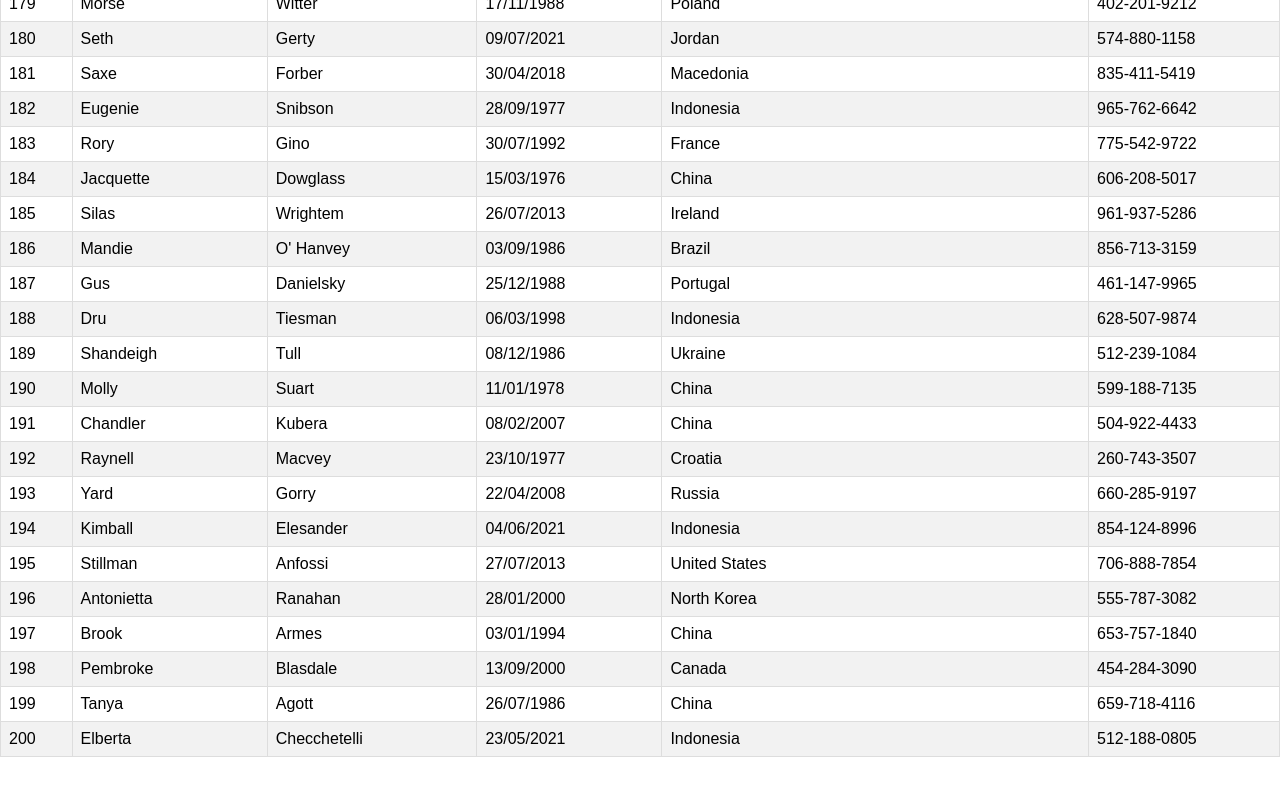
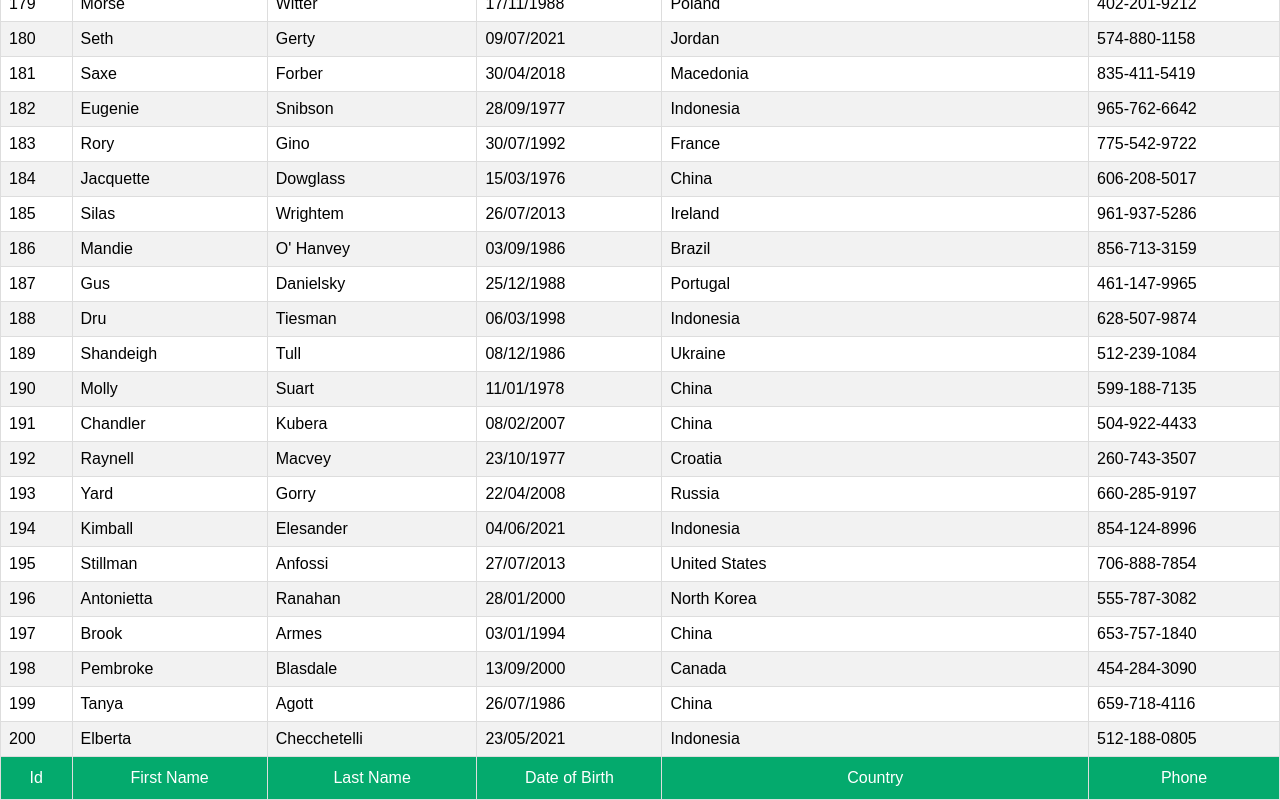
Before and after one commit to KoichaDev/React-Pagination, a React (Create React App) app: page / in a window 1280 px wide. Shown: the part 6287-7087 px from the top of the page. Before the commit the page ends 7044 px from the top, so only its background shows below. Built offline with nearby package versions, Linux system fonts and the light colour scheme.

Commit message:
Add: ✨ Table footer to render the "Header" column

```diff
--- a/src/components/BasicTable.js
+++ b/src/components/BasicTable.js
@@ -22,6 +22,7 @@
         getTableProps,
         getTableBodyProps,
         headerGroups,
+        footerGroups,
         rows,
         prepareRow } = tableInstance
 
@@ -52,6 +53,19 @@
                     )
                 })}
             </tbody>
+            <tfoot>
+                {footerGroups.map(footerGroup => {
+                    return <>
+                        <tr  {...footerGroup.getFooterGroupProps()}>
+                            {footerGroup.headers.map(column => {
+                                return <>
+                                    <td {...column.getFooterProps}>{column.render('Footer')}</td>
+                                </>
+                            })}
+                        </tr>
+                    </>
+                })}
+            </tfoot>
         </table>
     )
 }
--- a/src/components/columns.js
+++ b/src/components/columns.js
@@ -7,26 +7,32 @@
 export const COLUMNS = [
     {
         Header: 'Id',
+        Footer: 'Id',
         accessor: 'id'
     },
     {
         Header: 'First Name',
+        Footer: 'First Name',
         accessor: 'first_name',
     },
     {
         Header: 'Last Name',
+        Footer: 'Last Name',
         accessor: 'last_name',
     },
     {
         Header: 'Date of Birth',
+        Footer: 'Date of Birth',
         accessor: 'date_of_birth'
     },
     {
         Header: 'Country',
+        Footer: 'Country',
         accessor: 'country'
     },
     {
         Header: 'Phone',
+        Footer: 'Phone',
         accessor: 'phone'
     },
 ]
--- a/src/components/table.css
+++ b/src/components/table.css
@@ -18,7 +18,7 @@
 	background-color: #ddd;
 }
 
-table th {
+table th, tfoot td {
 	padding-top: 12px;
 	padding-bottom: 12px;
 	text-align: center;
```
